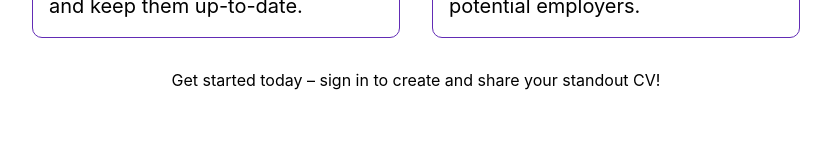
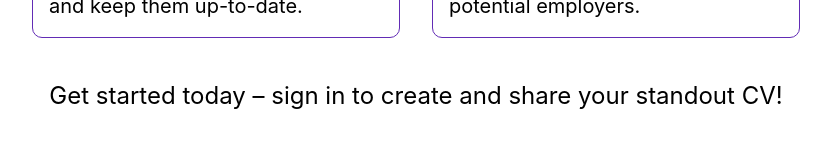
Before and after one commit to asreal089/cvbuilder, a Next.js app: page / in a window 1280 px wide. Shown: the part 1012-1176 px from the top of the page, without its empty margins (224-1055 px from the left). Built offline with nearby package versions, Linux system fonts and the light colour scheme; no server answers.

Commit message:
Fix home layout and add footer to every page

```diff
--- a/components/layout.tsx
+++ b/components/layout.tsx
@@ -1,6 +1,7 @@
 import React, { PropsWithChildren, useMemo } from 'react';
 import Navbar from './navbar';
 import Head from 'next/head';
+import Footer from './footer';
 
 type LayoutProps = PropsWithChildren<{}>;
 
@@ -22,6 +23,7 @@ const Layout = ({ children  }: LayoutProps): JSX.Element => {
       <body>
         <Navbar />
         {children}
+        <Footer/>
       </body>
     </>
   );
--- a/pages/index.tsx
+++ b/pages/index.tsx
@@ -55,13 +55,11 @@ const Home: NextPage = () => {
             <h3>Share Your CVs</h3>
             <p>You can easily share your CVs with potential employers.</p>
           </div>
-          <p>
+          <p className={styles.description}>
             Get started today – sign in to create and share your standout CV!
           </p>
         </div>
       </main>
-
-      <Footer />
     </div>
   );
 };
```
